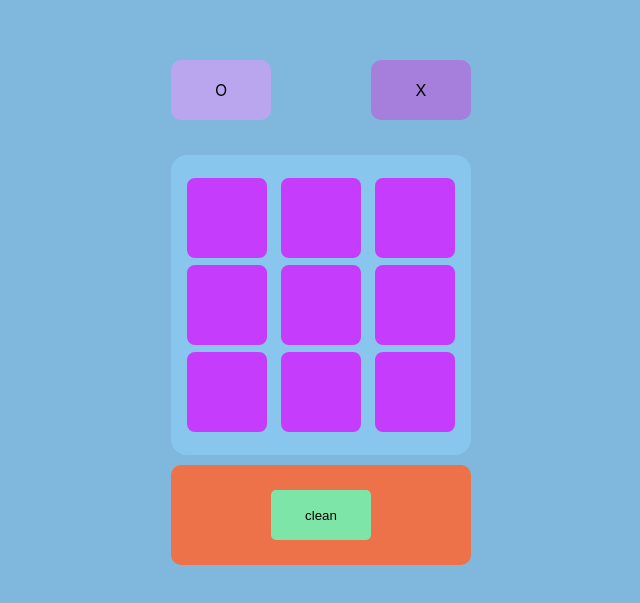
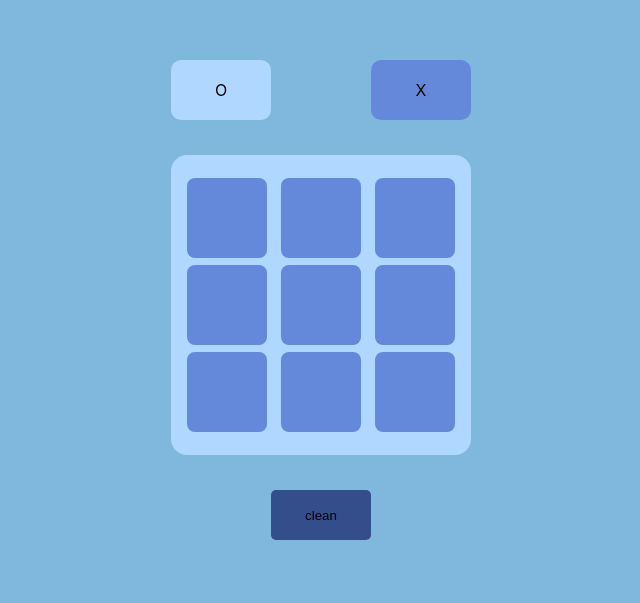
Before and after one commit to Marlichhamb/react-project-2, a React (Vite) app: page / in a window 1280 px wide. Shown: the part 105-708 px from the top of the page, without its empty margins (319-959 px from the left). Built offline with nearby package versions, Linux system fonts and the light colour scheme.

Commit message:
add winner combinations

```diff
--- a/src/NewApp.tsx
+++ b/src/NewApp.tsx
@@ -2,7 +2,7 @@ import { FC, useState } from "react";
 import { MainWrapper } from "./components/MainWrapper";
 import { WorkPlace } from "./components/WorkPlace";
 import { Shtick } from "./components/Shtick";
-import { cardArrayDefault} from "./constants/general";
+import {cardArrayDefault, winnerCombinations} from "./constants";
 import { LineWrapper } from "./components/LineWrapper";
 import { Button } from "./components/button";
 import { palette } from "./constants/palette";
@@ -19,19 +19,33 @@ const NewApp: FC = () => {
 
     const [cardArray, setCardArray] = useState(cardArrayDefault);
 
+    const checkWinner = () => {
+        let winCounter = 0;
+        winnerCombinations.forEach((combination) => {
+            combination.reduce((count, { ex, int}) => {
+                if (cardArray[ex][int].player === player) {
+                    count++;
+                }
+            }, 0)
+        })
+    }
+
     const handlerShtick = (innerIndex: number, exterIndex: number) => {
-    setPlayer((prev)=> prev === EPlayerActive.one ? EPlayerActive.two : EPlayerActive.one)
-        const newCardArray = [...cardArray];
+        if (cardArray[exterIndex][innerIndex].player === '') {
 
-        newCardArray[exterIndex][innerIndex].color = '#58e8d4'
+            setPlayer((prev)=> prev === EPlayerActive.one ? EPlayerActive.two : EPlayerActive.one)
+            const newCardArray = [...cardArray];
+            // newCardArray[exterIndex][innerIndex].player = player === EPlayerActive.one ? 'O' : 'X'
+            newCardArray[exterIndex][innerIndex].player = player;
 
-        setCardArray(newCardArray)
+            setCardArray(newCardArray)
+        }
     }
 
     const clearBoard = () => {
+        setCardArray(cardArray.map((arr) => arr.map((a)=>({...a, color: palette.shtickColor, player: ''}))))
 
-
-        setCardArray(cardArray.map((arr) => arr.map((a)=>({...a, color: palette.shtickColor}))))
+        setPlayer(EPlayerActive.one)
     }
 
  return (
@@ -46,8 +60,8 @@ const NewApp: FC = () => {
             {/* <Shtick color={cardArray[0][0].color} text={cardArray[0][0].text} borderColor={cardArray[0][0].borderColor}/> */}
             {cardArray.map((arr, exterIndex) => {
             return <LineWrapper>
-               { arr.map(({color, text, borderColor}, innerIndex) => {
-                    return <Shtick color={color} borderColor={borderColor} text={text} onClick={handlerShtick} innerIndex={innerIndex} exterIndex={exterIndex}/>
+               { arr.map(({color, player, borderColor}, innerIndex) => {
+                    return <Shtick color={color} borderColor={borderColor} text={player} onClick={handlerShtick} innerIndex={innerIndex} exterIndex={exterIndex}/>
                 })}
                 </LineWrapper>
             })}
--- a/src/components/Player/components.ts
+++ b/src/components/Player/components.ts
@@ -9,7 +9,7 @@ export const PlayerCard = styled.div<PlayerCardProps>`
     justify-content: center;
     align-items: center;
     color: black;
-    background-color: ${({active}) => active ? '#baa6ee' : '#a57fdb'};
+    background-color: ${({active}) => active ? '#b0d7ff' : '#6489da'};
     border-radius: 10px;
     width: 100px;
     height: 60px;
--- a/src/constants/general.ts
+++ b/src/constants/general.ts
@@ -2,20 +2,31 @@ import { palette } from "./palette";
 
 export const cardArrayDefault = [
     [
-        {color: palette.shtickColor, borderColor: '', text: ''},
-        {color: palette.shtickColor, borderColor: '', text: ''},
-        {color: palette.shtickColor, borderColor: '', text: ''},
+        {color: palette.shtickColor, borderColor: '', player: ''},
+        {color: palette.shtickColor, borderColor: '', player: ''},
+        {color: palette.shtickColor, borderColor: '', player: ''},
     ],
     [
-        {color: palette.shtickColor, borderColor: '', text: ''},
-        {color: palette.shtickColor, borderColor: '', text: ''},
-        {color: palette.shtickColor, borderColor: '', text: ''},
+        {color: palette.shtickColor, borderColor: '', player: ''},
+        {color: palette.shtickColor, borderColor: '', player: ''},
+        {color: palette.shtickColor, borderColor: '', player: ''},
     ],
     [
-        {color: palette.shtickColor, borderColor: '', text: ''},
-        {color: palette.shtickColor, borderColor: '', text: ''},
-        {color: palette.shtickColor, borderColor: '', text: ''},
+        {color: palette.shtickColor, borderColor: '', player: ''},
+        {color: palette.shtickColor, borderColor: '', player: ''},
+        {color: palette.shtickColor, borderColor: '', player: ''},
     ]
+]
+
+export const winnerCombinations = [
+    [{ex: 0, int: 0}, {ex: 0, int: 1}, {ex: 0, int: 2}],
+    [{ex: 1, int: 0}, {ex: 1, int: 1}, {ex: 1, int: 2}],
+    [{ex: 2, int: 0}, {ex: 2, int: 1}, {ex: 2, int: 2}],
+    [{ex: 0, int: 0}, {ex: 1, int: 0}, {ex: 2, int: 0}],
+    [{ex: 0, int: 1}, {ex: 1, int: 1}, {ex: 2, int: 1}],
+    [{ex: 0, int: 2}, {ex: 1, int: 2}, {ex: 2, int: 2}],
+    [{ex: 0, int: 0}, {ex: 1, int: 1}, {ex: 2, int: 2}],
+    [{ex: 0, int: 2}, {ex: 1, int: 1}, {ex: 0, int: 2}],
 ]
 
 
--- a/src/constants/palette.ts
+++ b/src/constants/palette.ts
@@ -1,6 +1,6 @@
 export const palette = {
-shtickColor: '#C63CFC',
-playGroundColor: '#89C6ED',
-panelColor: '#ED7249',
-buttonColor: '#7ee5a9',
+shtickColor: '#6489da',
+playGroundColor: '#b0d7ff',
+panelColor: '#80b8dd',
+buttonColor: '#344e8c',
 }
```
